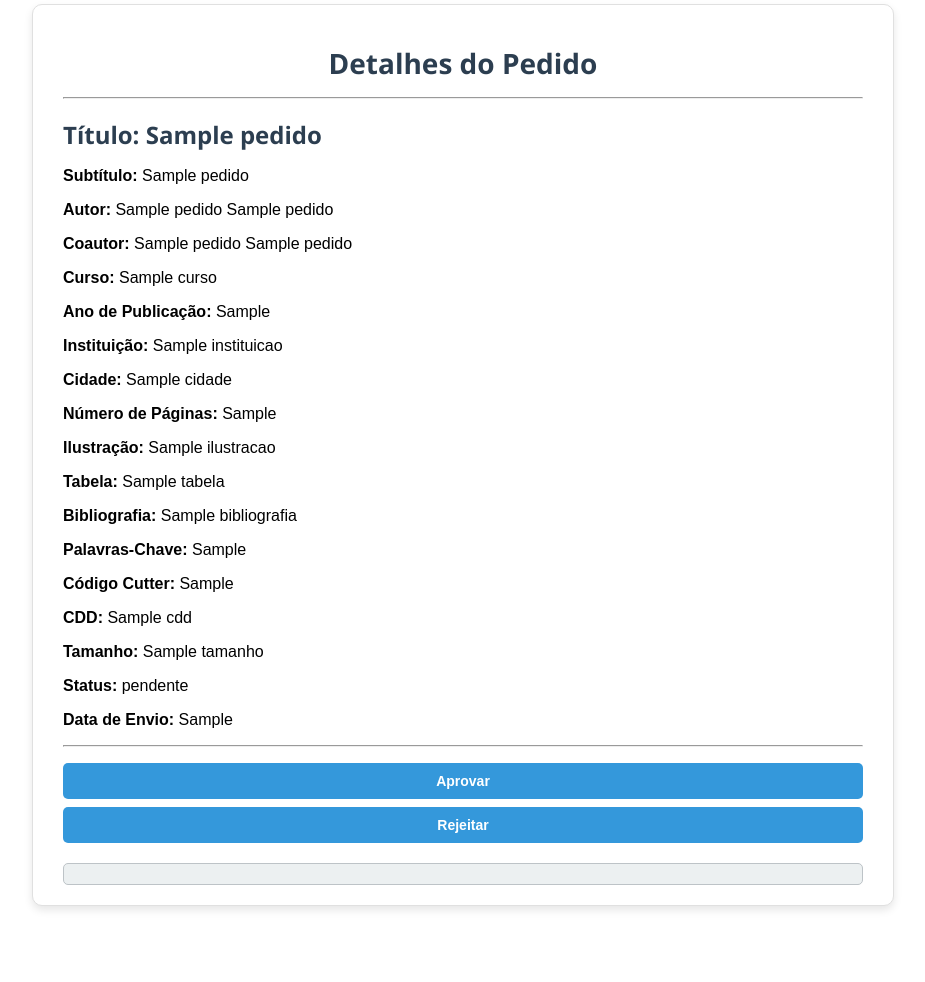
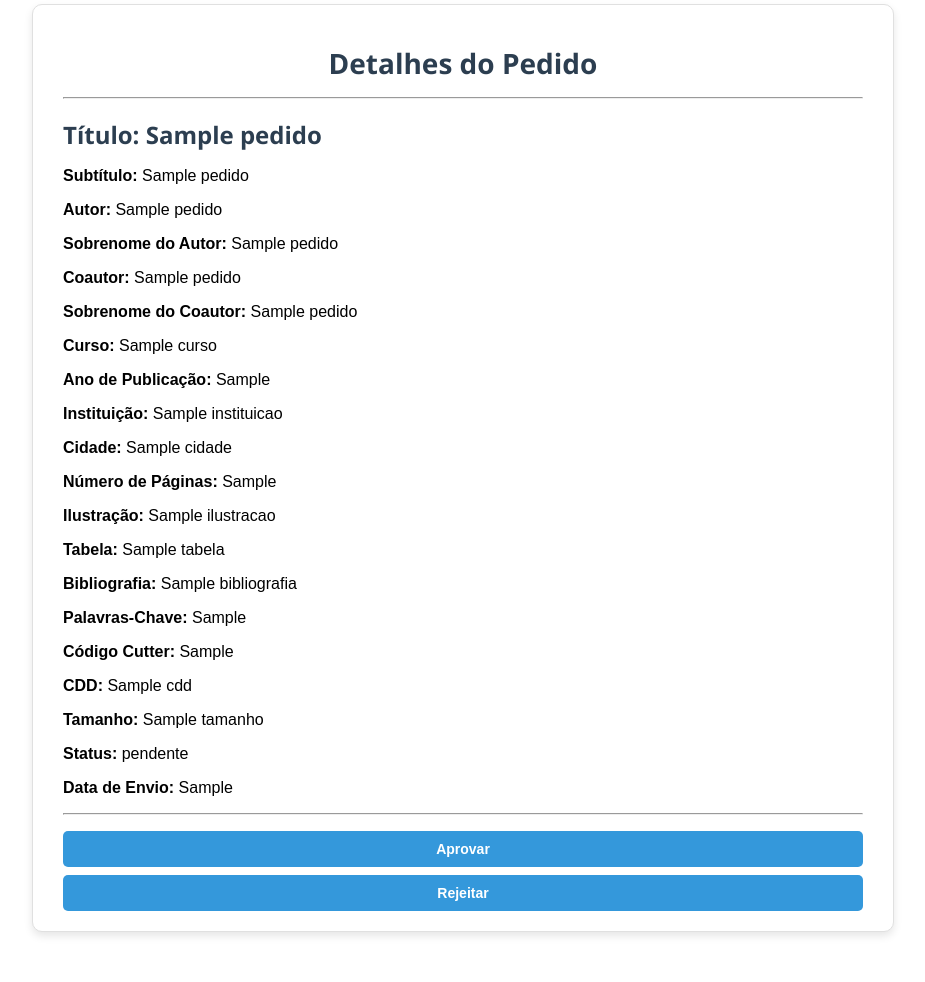
Before and after one commit to Danilo302/Sistema-TCC, a Flask app: template app/templates/secretaria/detalhes_pedido.html in a window 1280 px wide. Shown: the part 168-1150 px from the top of the page, without its empty margins (177-1102 px from the left). Before the commit the page ends 1078 px from the top, so only its background shows below. Run offline with Flask 3, Linux system fonts and the light colour scheme; the template is opened without the code that fills it: most values are stand-ins (such as "Sample title", 1, 10 or a date in 2020); parts of the project's set-up code (start-up, migrations or seed data) failed here and were passed over; some libraries are stand-ins or nearby versions.

Commit message:
gerador de PDF funcionando!

```diff
--- a/app/static/css/style.css
+++ b/app/static/css/style.css
@@ -151,3 +151,31 @@ a {
 a:hover {
     text-decoration: underline;
 }
+.result {
+    margin-top: 30px;
+    padding: 20px;
+    background-color: #e9f5ff;
+    border: 1px solid #cce5ff;
+    border-radius: 5px;
+    white-space: pre-wrap;
+    font-family: 'Courier New', monospace;
+    color: #343a40;
+}
+
+#downloadPdf {
+    margin-top: 10px;
+    padding: 12px;
+    background-color: #28a745;
+    color: white;
+    font-size: 1rem;
+    border: none;
+    border-radius: 5px;
+    cursor: pointer;
+    transition: background-color 0.3s ease, transform 0.2s ease;
+    text-align:justify;
+}
+
+#downloadPdf:hover {
+    background-color: #218838;
+    transform: translateY(-2px);
+}
--- a/app/static/js/gerador_ficha.js
+++ b/app/static/js/gerador_ficha.js
@@ -1,2 +1,190 @@
-pedido = document.getElementById("pedido").innerText
-console.log(pedido)
+ficha()
+
+function getValueById(id) {
+    const element = document.getElementById(id);
+    return element ? element.getAttribute("value") || "" : "";
+  }
+
+
+function ficha(){
+
+const nomeAutor = document.getElementById('autor').textContent.split(": ")[1];
+const sobrenomeAutor = document.getElementById('sobrenome_autor').textContent.split(": ")[1];
+const nomeCoautor = document.getElementById('coautor').textContent.split(": ")[1];
+const sobrenomeCoautor = document.getElementById('sobrenome_coautor').textContent.split(": ")[1];
+const titulo = document.getElementById('titulo').textContent.split(": ")[1];
+const subtitulo = document.getElementById('subtitulo').textContent.split(": ")[1];
+const curso = document.getElementById('curso').textContent.split(": ")[1];
+const ano = document.getElementById('ano').textContent.split(": ")[1];
+const instituicao = document.getElementById('instituicao').textContent.split(": ")[1];
+const cidade = document.getElementById('cidade').textContent.split(": ")[1];
+const paginas = document.getElementById('numero_pag').textContent.split(": ")[1];
+const ilustracao = document.getElementById('ilustracao').textContent.split(": ")[1];
+const tabela = document.getElementById('tabela').textContent.split(": ")[1];
+const tamanho = document.getElementById('tamanho').textContent.split(": ")[1];
+const bibliografia = document.getElementById('bibliografia').textContent.split(": ")[1];
+const keywords = document.getElementById('palavras_chaves').textContent.split(": ")[1];
+const cdd = document.getElementById('cdd').textContent.split(": ")[1];
+const cutter = document.getElementById('cod_cutter').textContent.split(": ")[1];
+
+console.log(nomeAutor)
+
+function formatarAutor(nome, sobrenome) {
+    const sobrenomes = sobrenome.split(' ');
+    const ultimoSobrenome = sobrenomes.pop();
+    const demaisSobrenomes = sobrenomes.join(' ');
+    return `${ultimoSobrenome}, ${nome}${demaisSobrenomes ? ' ' + demaisSobrenomes : ''}`;
+}
+
+const autorFormatado = formatarAutor(nomeAutor, sobrenomeAutor);
+let coautorFormatado = '';
+if (nomeCoautor && sobrenomeCoautor) {
+    coautorFormatado = ` e ${formatarAutor(nomeCoautor, sobrenomeCoautor)}`;
+}
+
+let preview = `
+            Ficha Catalográfica
+            ------------------------------------
+            Autor: ${autorFormatado}${coautorFormatado}
+            Título: ${titulo}${subtitulo ? `: ${subtitulo}` : ''}
+            Curso: ${curso}
+            Ano: ${ano}
+            Instituição: ${instituicao}
+            Cidade: ${cidade}
+            Páginas: ${paginas} f.
+            Ilustrações: ${ilustracao} il.
+            Tabelas: ${tabela} tb.
+            Tamanho: ${tamanho} cm
+            Bibliografia: ${bibliografia}
+            Palavras-chave: ${keywords}
+            Código Cutter: ${cutter}
+            Código CDD: ${cdd}
+        `;
+
+document.getElementById('result').textContent = preview;
+//document.getElementById('downloadPdf').style.display = 'block';
+
+document.getElementById('downloadPdf').onclick = function() {
+    const { jsPDF } = window.jspdf;
+    const doc = new jsPDF({
+        orientation: 'portrait',
+        unit: 'cm',
+        format: 'a4'
+    });
+
+    doc.setFont('Times', 'normal');
+    doc.setFontSize(11);
+
+    const marginLeft = 3.0;
+    const marginRight = 2.0;
+    const pageWidth = doc.internal.pageSize.getWidth() - marginLeft - marginRight;
+    let positionY = 13;
+
+    const fichaHeight = 14.5;
+    const fichaWidth = 14.5;
+
+    doc.setLineWidth(0.03);
+    doc.rect(marginLeft, positionY, fichaWidth, fichaHeight);
+
+    positionY += 1.2;
+
+    doc.text(`${cutter}`, pageWidth - marginRight - 10.5, positionY);
+
+    const nomeAutorText = `${autorFormatado}${coautorFormatado}`;
+    positionY = addJustifiedText(doc, nomeAutorText, marginLeft + 2.2, positionY, fichaWidth - 2.5);
+
+    const fullTitle = `${titulo}${subtitulo ? ': ' + subtitulo : ''}. ${nomeAutor} ${sobrenomeAutor} ${nomeCoautor ? ' e ' + nomeCoautor + " " + sobrenomeCoautor : ''} - ${ano}.`;
+    positionY = addJustifiedText(doc, fullTitle, marginLeft + 2.2, positionY + 0.9, fichaWidth - 2.5);
+
+    const details = `${paginas} f.; ${tabela ? tabela + ' tb.;' : ''} ${ilustracao ? ilustracao + ' il.;' : ''}  ${tamanho} cm.`;
+    doc.text(details, marginLeft + 2.2, positionY + 0.7);
+
+    positionY += 0.7;
+
+    const courseInfo = `Trabalho de Conclusão de Curso (Tecnólogo em ${curso}) - Fundação de Apoio à Escola Técnica do Estado do Rio de Janeiro - FAETERJ (${instituicao}) ${cidade}, Rio de Janeiro, ${ano}.`;
+    positionY = addJustifiedText(doc, courseInfo, marginLeft + 2.2, positionY + 0.9, fichaWidth - 2.5);
+
+    positionY += 0.5;
+
+    const bibliography = `  Bibliografia: f. ${bibliografia}`;
+    doc.text(bibliography, marginLeft + 2.2, positionY + 0.5);
+
+    positionY += 0.7;
+
+    const keywordsList = keywords.split(', ').map((keyword, index) => `${index + 1}.  ${keyword}`).join('  ');
+    positionY = addJustifiedText(doc, keywordsList, marginLeft + 2.2, positionY + 0.9, fichaWidth - 2.5);
+
+    positionY += 0.7;
+
+    doc.text('       I. Título.', marginLeft + 2.2, positionY);
+
+    positionY = 27;
+    doc.text(`CDD  ${cdd}`, pageWidth + marginRight - 3.5, positionY);
+
+    doc.save(`ficha_catalografica_${autorFormatado}.pdf`);
+};
+
+
+const recuo = '   ';
+
+function addJustifiedText(doc, text, x, y, maxWidth) {
+const words = text.split(' ');
+const lineHeight = 0.7;
+let line = '';
+let isFirstLine = true;
+
+const totalWidth = doc.getTextWidth(recuo + text);
+if (totalWidth <= maxWidth) {
+    doc.text(recuo + text, x, y);
+    return y ;
+}
+
+for (const word of words) {
+    const testLine = line + word + ' ';
+    const testWidth = doc.getTextWidth(testLine);
+
+    if (testWidth > maxWidth - doc.getTextWidth(recuo)) {
+        if (line.trim()) {
+            const wordsInLine = line.trim().split(' ').length;
+            const justifiedLine = wordsInLine <= 5 ? line.trim() : justifyLine(line.trim(), maxWidth, doc);
+            doc.text(isFirstLine ? recuo + justifiedLine : justifiedLine, x, y);
+            y += lineHeight;
+            isFirstLine = false;
+        }
+        line = word + ' ';
+    } else {
+        line = testLine;
+    }
+}
+
+if (line.trim()) {
+    const wordsInLine = line.trim().split(' ').length;
+    const justifiedLine = wordsInLine <= 5 ? line.trim() : justifyLine(line.trim(), maxWidth, doc);
+    doc.text(isFirstLine ? recuo + justifiedLine : justifiedLine, x, y);
+}
+
+return y;
+}
+
+function justifyLine(line, maxWidth, doc) {
+const words = line.split(' ');
+const totalWidth = doc.getTextWidth(line);
+const totalSpaces = words.length - 1;
+
+if (totalSpaces <= 0 || totalWidth >= maxWidth) return line;
+
+const extraSpace = (maxWidth - totalWidth) / totalSpaces;
+let justifiedLine = '';
+
+for (let i = 0; i < words.length; i++) {
+    justifiedLine += words[i];
+    if (i < totalSpaces) {
+        const spaceWidth = doc.getTextWidth(' ');
+        const numExtraSpaces = Math.ceil(extraSpace / spaceWidth);
+        justifiedLine += ' '.repeat(numExtraSpaces);
+    }
+}
+
+return justifiedLine;
+}
+}
--- a/app/templates/secretaria/detalhes_pedido.html
+++ b/app/templates/secretaria/detalhes_pedido.html
@@ -7,43 +7,55 @@
     {% if pedido %}
         <div class="card">
             <div class="card-body">
-                <h2 class="card-title">Título: {{ pedido.titulo }}</h2>
-                <p class="card-text"><strong>Subtítulo:</strong> {{ pedido.sub_titulo or "Não informado" }}</p>
-                <p class="card-text"><strong>Autor:</strong> {{ pedido.nome_autor }} {{ pedido.sobrenome_autor }}</p>
-                <p class="card-text"><strong>Coautor:</strong> {{ pedido.nome_coautor }} {{ pedido.sobrenome_coautor }}</p>
-                <p class="card-text"><strong>Curso:</strong> {{ pedido.curso }}</p>
-                <p class="card-text"><strong>Ano de Publicação:</strong> {{ pedido.ano_publicacao }}</p>
-                <p class="card-text"><strong>Instituição:</strong> {{ pedido.instituicao }}</p>
-                <p class="card-text"><strong>Cidade:</strong> {{ pedido.cidade }}</p>
-                <p class="card-text"><strong>Número de Páginas:</strong> {{ pedido.numero_pag }}</p>
-                <p class="card-text"><strong>Ilustração:</strong> {{ pedido.ilustracao or "Não informado" }}</p>
-                <p class="card-text"><strong>Tabela:</strong> {{ pedido.tabela or "Não informado" }}</p>
-                <p class="card-text"><strong>Bibliografia:</strong> {{ pedido.bibliografia }}</p>
-                <p class="card-text"><strong>Palavras-Chave:</strong> {{ pedido.palavras_chaves }}</p>
-                <p class="card-text"><strong>Código Cutter:</strong> {{ pedido.cod_cutter }}</p>
-                <p class="card-text"><strong>CDD:</strong> {{ pedido.cdd }}</p>
-                <p class="card-text"><strong>Tamanho:</strong> {{ pedido.tamanho }}</p>
-                <p class="card-text"><strong>Status:</strong> {{ pedido.status }}</p>
-                <p class="card-text"><strong>Data de Envio:</strong> {{ pedido.data_envio[:10] | replace('-', '/') }}</p>
+                <h2 class="card-title" id="titulo">Título: {{ pedido.titulo }}</h2>
+
+                <p class="card-text" id="subtitulo"><strong>Subtítulo:</strong> {{ pedido.sub_titulo or "Não informado" }}</p>
+                <p class="card-text" id="autor"><strong>Autor:</strong> {{ pedido.nome_autor }}</p>
+                <p class="card-text" id="sobrenome_autor"><strong>Sobrenome do Autor:</strong> {{ pedido.sobrenome_autor }}</p>
+                <p class="card-text" id="coautor"><strong>Coautor:</strong> {{ pedido.nome_coautor }}</p>
+                <p class="card-text" id="sobrenome_coautor"><strong>Sobrenome do Coautor:</strong> {{ pedido.sobrenome_coautor }}</p>
+                <p class="card-text" id="curso"><strong>Curso:</strong> {{ pedido.curso }}</p>
+                <p class="card-text" id="ano"><strong>Ano de Publicação:</strong> {{ pedido.ano_publicacao }}</p>
+                <p class="card-text" id="instituicao"><strong>Instituição:</strong> {{ pedido.instituicao }}</p>
+                <p class="card-text" id="cidade"><strong>Cidade:</strong> {{ pedido.cidade }}</p>
+                <p class="card-text" id="numero_pag"><strong>Número de Páginas:</strong> {{ pedido.numero_pag }}</p>
+                <p class="card-text" id="ilustracao"><strong>Ilustração:</strong> {{ pedido.ilustracao or "Não informado" }}</p>
+                <p class="card-text" id="tabela"><strong>Tabela:</strong> {{ pedido.tabela or "Não informado" }}</p>
+                <p class="card-text" id="bibliografia"><strong>Bibliografia:</strong> {{ pedido.bibliografia }}</p>
+                <p class="card-text" id="palavras_chaves"><strong>Palavras-Chave:</strong> {{ pedido.palavras_chaves }}</p>
+                <p class="card-text" id="cod_cutter"><strong>Código Cutter:</strong> {{ pedido.cod_cutter }}</p>
+                <p class="card-text" id="cdd"><strong>CDD:</strong> {{ pedido.cdd }}</p>
+                <p class="card-text" id="tamanho"><strong>Tamanho:</strong> {{ pedido.tamanho }}</p>
+                <p class="card-text" id="status"><strong>Status:</strong> {{ pedido.status }}</p>
+
+
+                <p class="card-text" id="data_envio" value="{{ pedido.data_envio[:10] | replace('-', '/') }}">
+                <strong>Data de Envio:</strong> {{ pedido.data_envio[:10] | replace('-', '/') }}
+                </p>
+
             </div>
         </div>
 
         <hr>
-
+        {% if pedido.status == 'pendente' %}
             <button type="button" name="acao" value="aprovar" class="btn btn-success" onclick="confirmarAcao('aprovar','{{ pedido.id }}')">Aprovar</button>
             <button type="button" name="acao" value="rejeitar" class="btn btn-danger" onclick="confirmarAcao('rejeitar','{{ pedido.id }}')">Rejeitar</button>
         <form id="confirmForm" method="POST" style="display: none;" ></form>
+        {% elif pedido.status == 'Aprovado'%}
+
+            <div id="result" class="result">
+
+
+            </div>
+            <button id="downloadPdf" >Baixar Ficha em PDF</button>
+        {% endif %}
     {% else %}
         <p class="text-danger">Pedido não encontrado.</p>
     {% endif %}
 
-    <div id="result" class="result"></div>
 
-        <button id="downloadPdf" style="display:none;">Baixar Ficha em PDF</button>
-    </div>
 
-</div>
-<div id="pedido" style= "display:none">{{pedido}}</div>
+
 
 <script src="https://cdnjs.cloudflare.com/ajax/libs/jspdf/2.5.1/jspdf.umd.min.js"></script>
 <script src="{{ url_for('static',filename = 'js/gerador_ficha.js')}}"></script>
```
